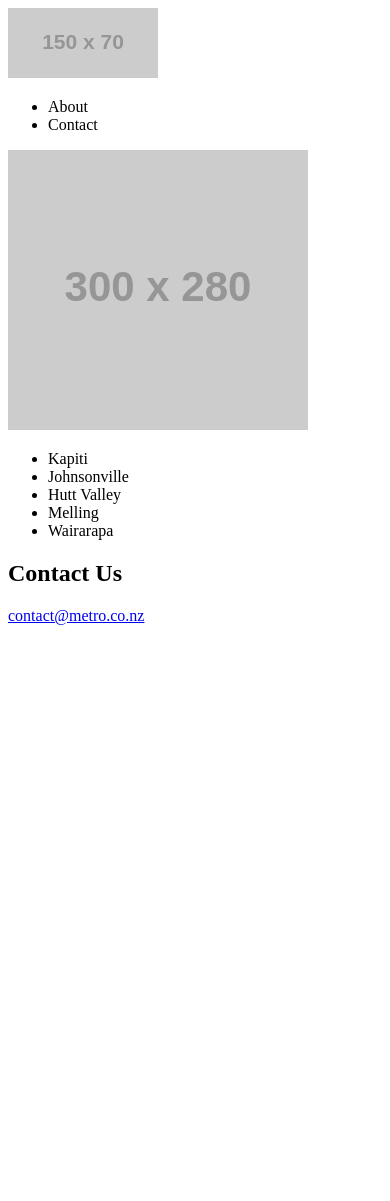
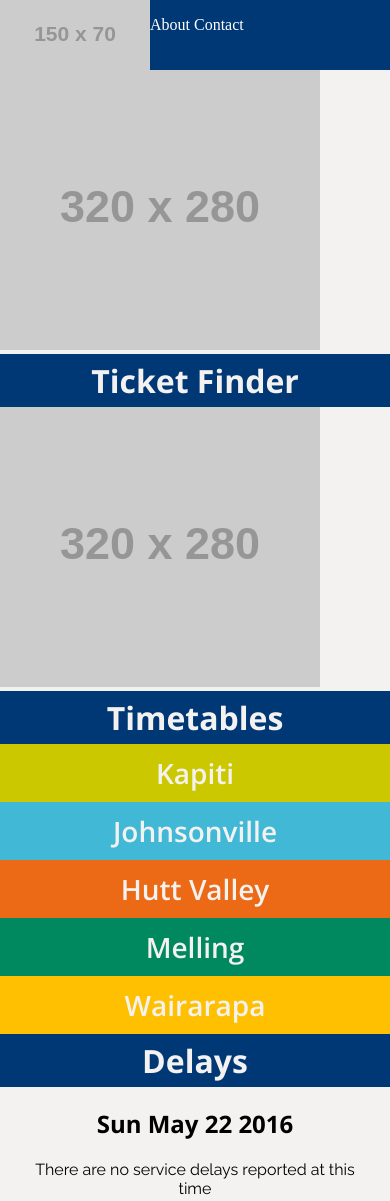
Before and after one commit to AlexanderKremer/metro, a plain HTML site: page index.html in a window 390 px wide. Shown: the top 1201 px of the page. Before the commit the page ends 844 px from the top, so only its background shows below. Drawn offline with nearby package versions, Linux system fonts and the light colour scheme; placeholder pictures from the web are drawn by us.

Commit message:
Added content and prepared sass styling

```diff
--- a/index.html
+++ b/index.html
@@ -5,6 +5,8 @@
 		<title>Home | AK Design</title>
 		<meta name="description" content="Between 150 and 160 characters">
 		<link rel="stylesheet" type="text/css" href="css/styles.css">
+		<link href='https://fonts.googleapis.com/css?family=Raleway' rel='stylesheet' type='text/css'>
+		<link href='https://fonts.googleapis.com/css?family=Open+Sans:700,600' rel='stylesheet' type='text/css'>
 	</head>
 	<body>
 
@@ -12,27 +14,46 @@
 	<nav>
 		<img src="http://placehold.it/150x70">
 			<ul>
-				<li>About</li>
-				<li>Contact</li>
+				<li><a href="#">About</a></li>
+				<li><a href="#">Contact</a></li>
 			</ul>
 	</nav>
 
-	<img src="http://placehold.it/300x280">
+	<img src="http://placehold.it/320x280">
 
-	<ul>
-		<li>Kapiti</li>
-		<li>Johnsonville</li>
-		<li>Hutt Valley</li>
-		<li>Melling</li>
-		<li>Wairarapa</li>
-	</ul>
+	<h1>Ticket Finder</h1>
+
+	<img src="http://placehold.it/320x280">
+
+	<div id="timetable">
+		<h1>Timetables</h1>
+		<ul>
+			<li id="line-1"><a href="#">Kapiti</a></li>
+			<li id="line-2"><a href="#">Johnsonville</a></li>
+			<li id="line-3"><a href="#">Hutt Valley</a></li>
+			<li id="line-4"><a href="#">Melling</a></li>
+			<li id="line-5"><a href="#">Wairarapa</a></li>
+		</ul>
+	</div>
+
+	<div id="delays">
+		<h1>Delays</h1>
+		<h2 id="today"></h2>
+		<p>There are no service delays reported at this time</p>
+	</div>
+
+	<div id="news">
+		<h1>Noticeboard</h1>
+		<img src="img/bus.jpg">
+		<img src="img/train.jpg">
+		<img src="img/mini-train-map.jpg">
+	</div>
 
 	<footer>
-
-	<h2>Contact Us</h2>
-	<a href="#">contact@metro.co.nz</a>
-
+		<h2>Contact Us</h2>
+		<a href="#">contact@metro.co.nz</a>
 	</footer>
 
+	<script src="js/script.js"></script>
 	</body>
 </html>
--- /dev/null
+++ b/js/script.js
@@ -0,0 +1,2 @@
+var d = new Date();
+document.getElementById('today').innerHTML = d.toDateString();
--- /dev/null
+++ b/sass/_mixins.scss
@@ -0,0 +1,20 @@
+@mixin border-radius($radius) {
+
+	-webkit-border-radius: $radius;
+	-moz-border-radius: $radius;
+	-ms-border-radius: $radius;
+	-o-border-radius: $radius;
+	border-radius: $radius;
+}
+
+@mixin bp-tablet {
+	@media all and (min-width: 600px) {
+		@content;
+	}
+}
+
+@mixin bp-desktop {
+	@media all and (min-width: 1336px) {
+		@content;
+	}
+}
--- /dev/null
+++ b/sass/styles.scss
@@ -0,0 +1,132 @@
+@import 'mixins';
+
+$brandColor: #003876;
+
+nav {
+	background-color: $brandColor;
+
+	@include bp-tablet {
+		width: 600px;
+		margin: 0 auto;
+	}
+
+	img {
+		float: left;
+	}
+
+	ul {
+		margin: 0;
+	}
+
+	li {
+		display: inline-block;
+		a {
+			color: white;
+			text-decoration: none;
+			line-height: 50px;
+		}
+	}
+
+	&:after {
+		content: '';
+		display: block;
+		clear: both;
+	}
+
+}
+
+body {
+	background-color: #f4f2f1;
+	margin: 0;
+
+	h1 {
+		background-color: $brandColor;
+		font-family: Open Sans, sans-serif;
+		color: #f4f2f1;
+		text-align: center;
+		padding: 5px 0;
+		margin: 0;
+	}
+
+	h2 {
+		font-family: Open Sans, sans-serif;
+	}
+
+	p {
+		font-size: 16px;
+		font-family: raleway, sans-serif;
+	}
+
+}
+
+#timetable {
+
+	ul {
+		margin: 0;
+		padding: 0;
+	}
+
+	li {
+		margin: 0;
+		list-style: none;
+		text-align: center;
+		font-family: Open Sans, sans-serif;
+		padding: 10px 0;
+		font-size: 28px;
+	}
+
+	a {
+		color: #f4f2f1;
+		text-decoration: none;
+	}
+
+	a:hover {
+		text-decoration: underline;
+	}
+
+}
+
+#line-1 {
+	background-color: #ccc800;
+}
+
+#line-2 {
+	background-color: #41b9d6;
+}
+
+#line-3 {
+	background-color: #ec6915;
+}
+
+#line-4 {
+	background-color: #00885f;
+}
+
+#line-5 {
+	background-color: #fec000;
+}
+
+#delays {
+	text-align: center;
+	p {
+		padding: 0 20px;
+	}
+
+}
+
+footer {
+	background-color: $brandColor;
+	text-align: center;
+
+	h2 {
+		padding: 10px 0 10px 0;
+		color: #f4f2f1;
+		margin: 0;
+	}
+
+	a {
+		color: #d45f51;
+		font-family: raleway, sans-serif;
+
+	}
+}
```
Also changed, not shown: css/styles.css, img/bus.jpg (added), img/mini-train-map.jpg (added), img/train.jpg (added), 2 other files.
